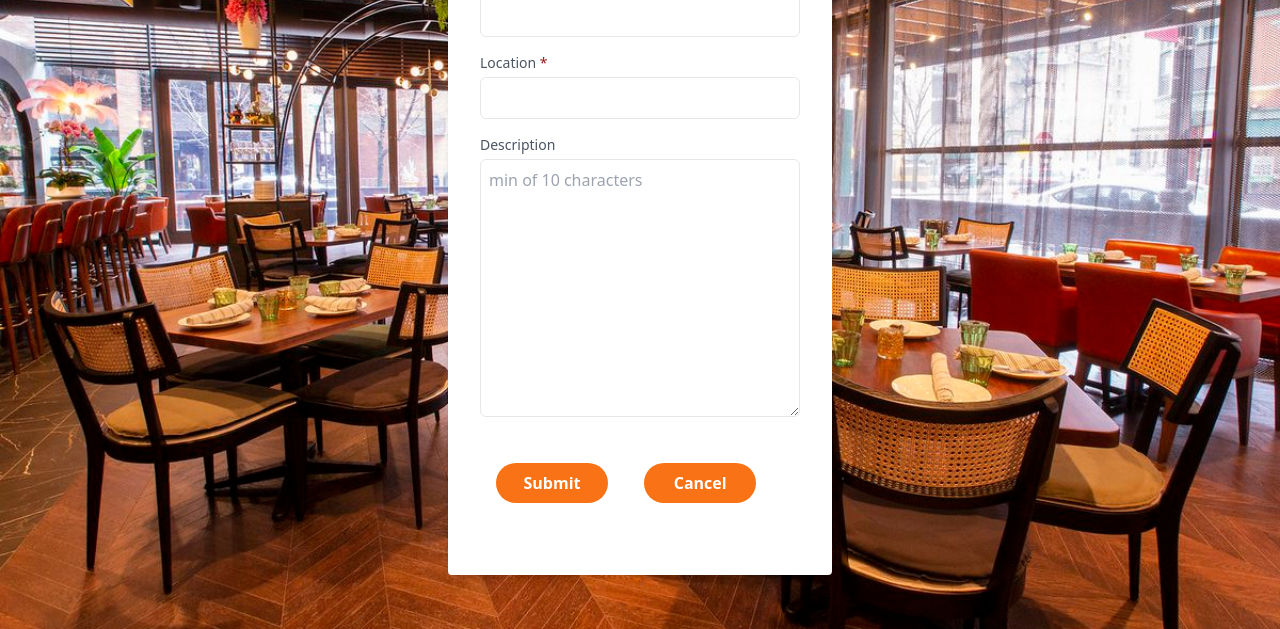
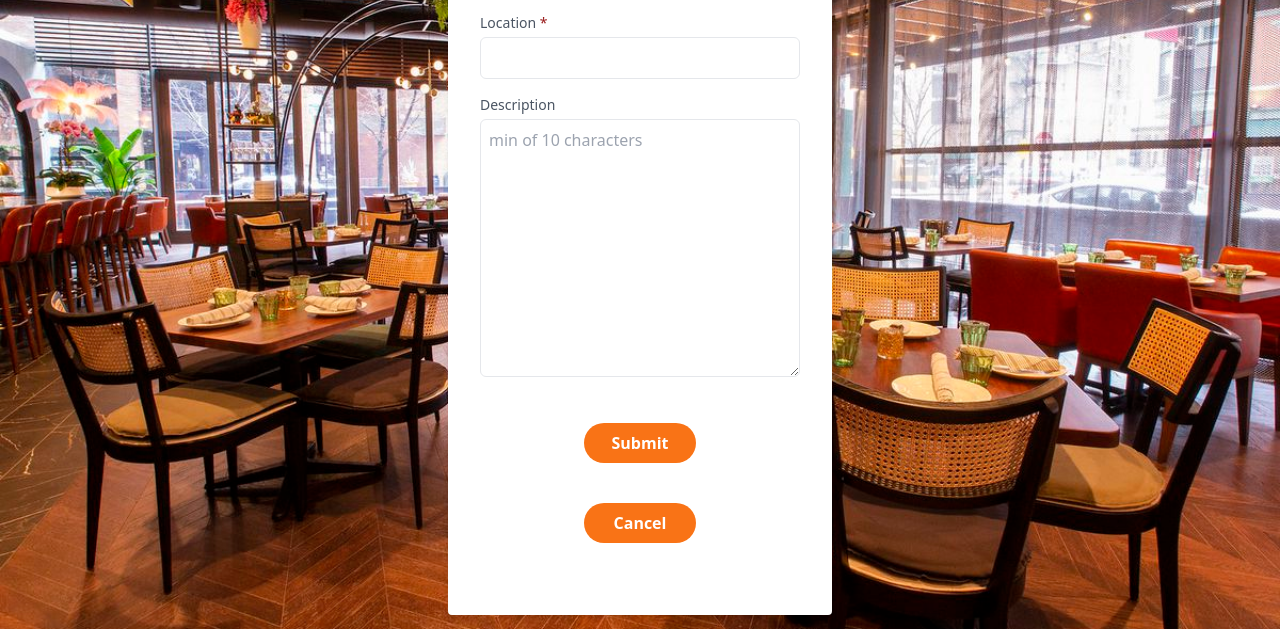
Before and after one commit to Lemidinku/Digital-Restaurant, a website: page frontend/src/main/checkout.html in a window 1280 px wide. Shown: the part 171-800 px from the top of the page. Drawn offline with nearby package versions, Linux system fonts and the light colour scheme; files whose address does not match are found by name.

Commit message:
cleaning up on checkout page

```diff
--- a/frontend/src/main/checkout.html
+++ b/frontend/src/main/checkout.html
@@ -9,7 +9,7 @@
   </head>
   <body
     class="h-full bg-cover bg-center"
-    style="background-image: url('../../IMAGES/51951042270_78ea1e8590_h.7.jpg')"
+    style="background-image: url('../IMAGES/51951042270_78ea1e8590_h.7.jpg')"
     id="checkout"
   >
     <div class="h-screen flex items-center justify-center">
@@ -55,19 +55,21 @@
             ></textarea>
             <input type="text" id="description" />
           </div>
-          <button
-            class="w-28 bg-orange-500 text-white font-semibold p-2 rounded-3xl mb-10 mx-4"
+          <span class="flex justify-center"><button
+            class="w-28  bg-orange-500 text-white font-semibold p-2 rounded-3xl mb-10 mx-4"
             id="submit_form"
           >
             Submit
           </button>
-          <button
-            class="w-28 bg-orange-500 text-white font-semibold p-2 rounded-3xl mb-10 mx-4"
-            id="cancel_order"
-          >
-            <a href="index.html">Cancel</a>
-          </button>
+          </span>
         </form>
+        <span class="flex justify-center"><button
+          class="w-28 bg-orange-500 text-white font-semibold p-2 rounded-3xl mb-10 mx-4"
+          id="cancel_order"
+        >
+          <a href="index.html">Cancel</a>
+        </button>
+        </span>
       </div>
     </div>
 
```
